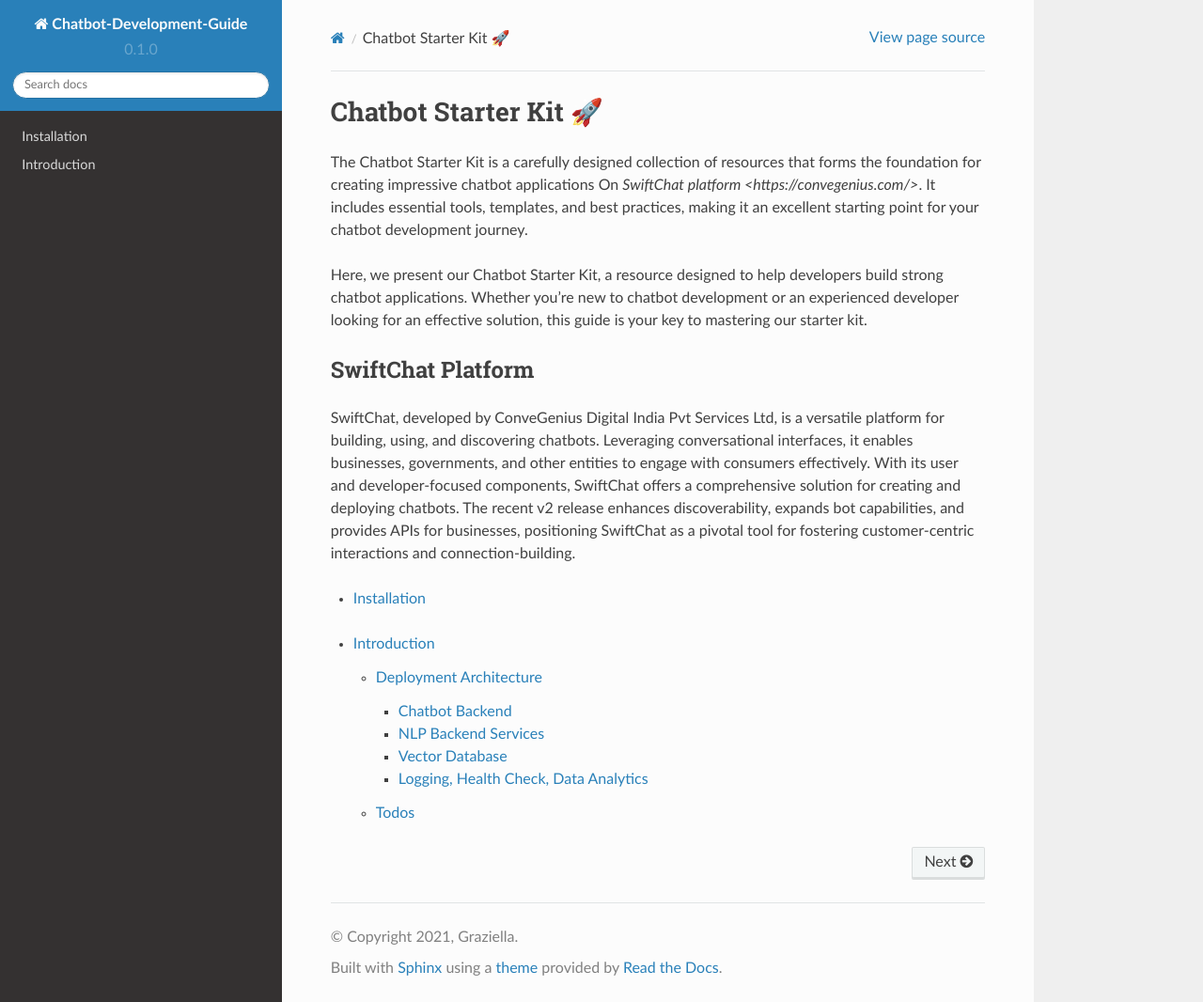
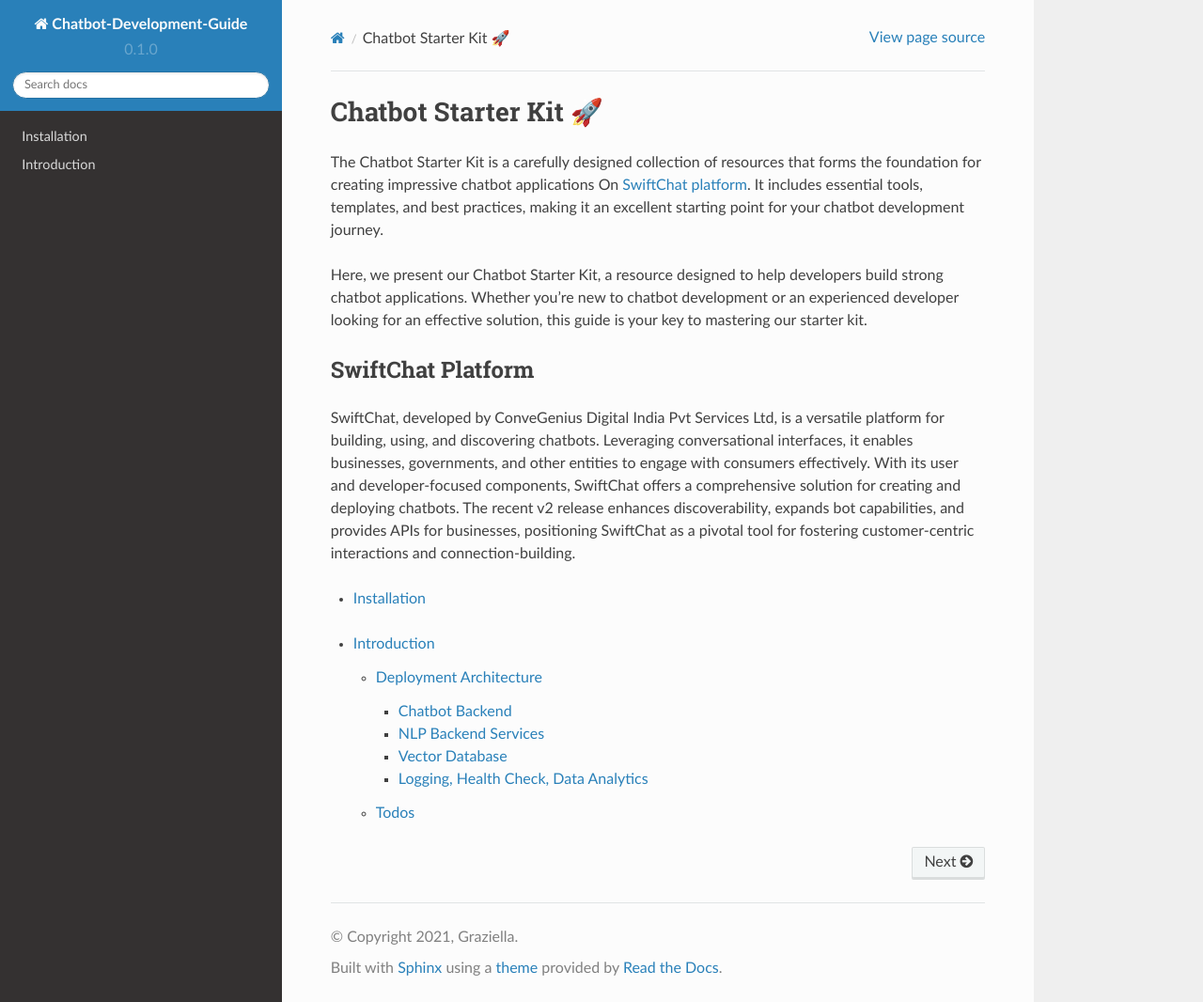
Before and after one commit to Priyanka-sharma181/Chatbot-Development-Guide, a Sphinx documentation site: the page built from docs/source/index.rst, in a window 1280 px wide and 1066 px high. Shown: the whole window at 94% size. Built offline with Sphinx 7.4.7 and the Read the Docs theme 2.0.0, drawn with Linux system fonts in a browser that asks for light colours.

Commit message:
getting started

```diff
--- a/docs/source/index.rst
+++ b/docs/source/index.rst
@@ -1,7 +1,7 @@
 Chatbot Starter Kit 🚀
 ====================
 
-The Chatbot Starter Kit is a carefully designed collection of resources that forms the foundation for creating impressive chatbot applications On `SwiftChat platform <https://convegenius.com/>`. It includes essential tools, templates, and best practices, making it an excellent starting point for your chatbot development journey.
+The Chatbot Starter Kit is a carefully designed collection of resources that forms the foundation for creating impressive chatbot applications On `SwiftChat platform <https://convegenius.com/>`_. It includes essential tools, templates, and best practices, making it an excellent starting point for your chatbot development journey.
 
 Here, we present our Chatbot Starter Kit, a resource designed to help developers build strong chatbot applications. Whether you're new to chatbot development or an experienced developer looking for an effective solution, this guide is your key to mastering our starter kit.
 
```
